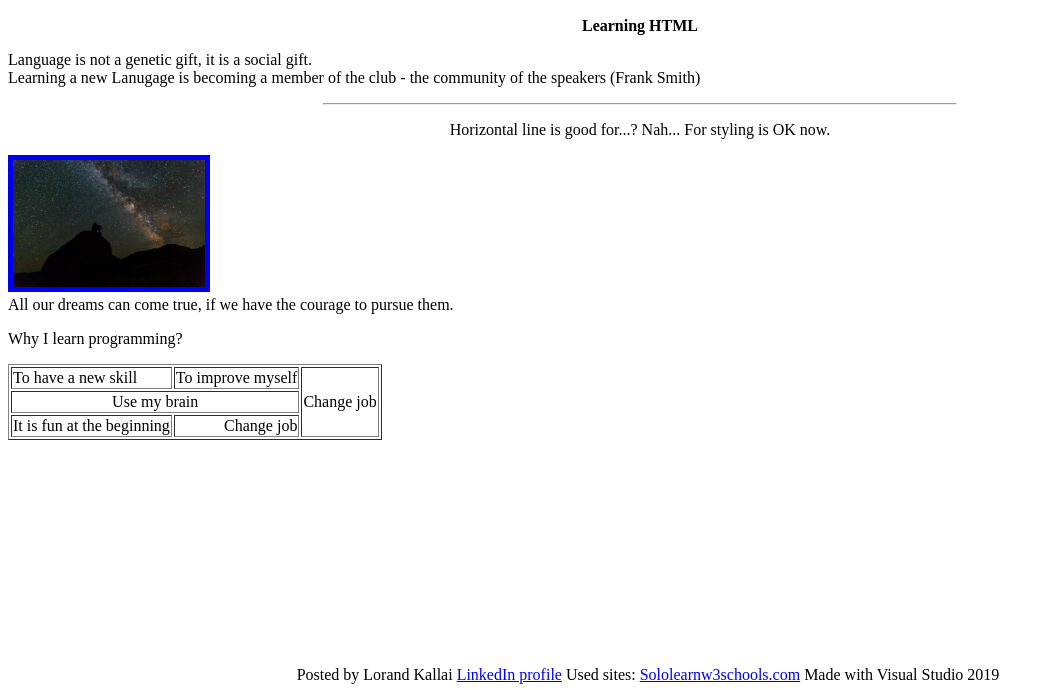
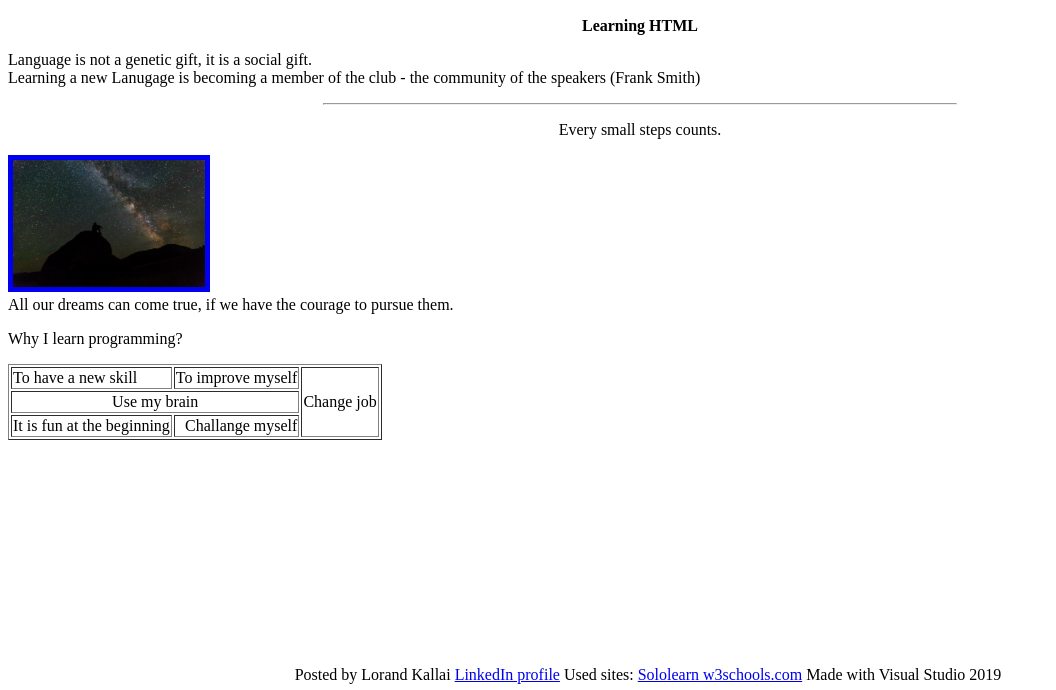
Before and after one commit to kpeti515/Manydaysofcode, a plain HTML site: page Day2.html in a window 1280 px wide. Shown: the part 110-800 px from the top of the page, without its empty margins (0-1056 px from the left). Drawn offline with Linux system fonts and the light colour scheme.

Commit message:
Updated some minor text issue

```diff
--- a/Day2.html
+++ b/Day2.html
@@ -15,7 +15,7 @@
     <p align="left">Language is not a genetic gift, it is a social gift.<br/>Learning a new Lanugage is becoming a member of the club - the community of the speakers (Frank Smith) </p>
 
     <hr width="50%" />
-    <p align="center">Horizontal line is good for...? Nah... For styling is OK now.</p>
+    <p align="center">Every small steps counts.</p>
    <a href="Pictures/mw.jpg" align="center" target="_blank">
        <img src="Pictures/mw.jpg"  height="127" width="192" border="5px" alt="Dreams come true"/>
     </a>
@@ -33,12 +33,12 @@
     </tr>
      <tr>
          <td align="left">It is fun at the beginning</td>
-         <td align="right"> Change job</td>
+         <td align="right"> Challange myself</td>
     </tr>
 
 </table>
 <footer id="footer">
-    <p align="center">Posted by Lorand Kallai <a href="https://www.linkedin.com/in/lorand-kallai-67747b183/">LinkedIn profile</a>   Used sites: <a href="https://www.sololearn.com">Sololearn</a><a href="https://www.w3schools.com">w3schools.com</a> Made with Visual Studio 2019</p>
+    <p align="center">Posted by Lorand Kallai <a href="https://www.linkedin.com/in/lorand-kallai-67747b183/">LinkedIn profile</a>   Used sites: <a href="https://www.sololearn.com">Sololearn</a><a href="https://www.w3schools.com">  w3schools.com</a>  Made with Visual Studio 2019</p>
     </footer>
 </body>
 </html>
```
